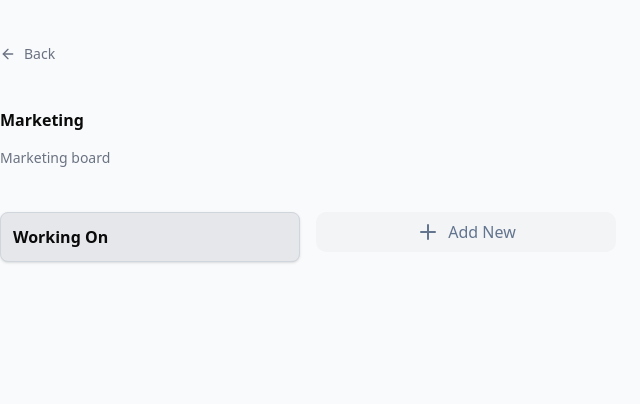
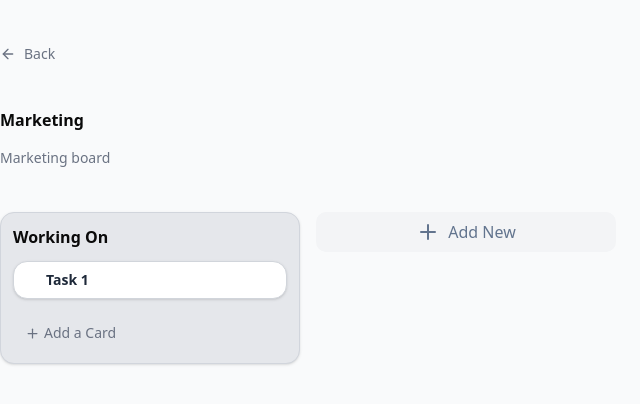
Before and after one commit to Ak-ko/trello-clone-nextjs, a Next.js app: page /board/1 in a window 1280 px wide. Shown: the top 404 px of the page, without its empty margins (0-640 px from the left). Built offline with nearby package versions, Linux system fonts and the light colour scheme.

Commit message:
add-tasks-card

```diff
--- a/src/components/boards/add-droppable-card.tsx
+++ b/src/components/boards/add-droppable-card.tsx
@@ -9,12 +9,6 @@ export default function AddDroppableCard({
     onAdd?: (name: string) => void;
 }) {
     const inputRef = useRef<HTMLInputElement>(null);
-
-    useEffect(() => {
-        if (inputRef?.current) {
-            inputRef.current.focus();
-        }
-    }, [inputRef]);
 
     const handleAdd = () => {
         if (inputRef?.current) {
@@ -47,6 +41,7 @@ export default function AddDroppableCard({
         <div className="shrink-0 max-w-[300px] w-full p-3 bg-gray-200 border border-gray-300 rounded-md shadow-sm">
             <div className="mb-4 border w-full">
                 <input
+                    autoFocus
                     type="text"
                     ref={inputRef}
                     onKeyDown={handleKeyDown}
--- /dev/null
+++ b/src/components/boards/add-task-card-button.tsx
@@ -0,0 +1,78 @@
+import { PlusIcon, XIcon } from "lucide-react";
+import { useRef, useState } from "react";
+
+export default function AddTaskCardButton({
+    onAddNewTaskCard,
+}: {
+    onAddNewTaskCard?: (name: string) => void;
+}) {
+    const [adding, setAdding] = useState(false);
+    const textareaRef = useRef<HTMLTextAreaElement>(null);
+
+    const handleClick = () => {
+        setAdding(true);
+    };
+
+    const handleCancel = () => {
+        setAdding(false);
+    };
+
+    const handleAdd = () => {
+        if (!textareaRef?.current) return;
+
+        if (!textareaRef.current.value.trim()) {
+            textareaRef.current.focus();
+            return;
+        }
+
+        onAddNewTaskCard && onAddNewTaskCard(textareaRef.current.value.trim());
+
+        setAdding(false);
+    };
+
+    const handleKeyDown = (e: React.KeyboardEvent<HTMLTextAreaElement>) => {
+        switch (e.key) {
+            case "Enter":
+                handleAdd();
+                break;
+            case "Escape":
+                handleCancel();
+                break;
+            default:
+                break;
+        }
+    };
+
+    return !adding ? (
+        <button
+            onClick={handleClick}
+            className="cursor-pointer  py-2 px-3 hover:shadow rounded-full text-sm text-gray-500 hover:text-gray-700 hover:bg-gray-300 w-full flex items-center gap-1"
+        >
+            <PlusIcon size={15} />
+            <span>Add a Card</span>
+        </button>
+    ) : (
+        <div>
+            <textarea
+                ref={textareaRef}
+                onKeyDown={handleKeyDown}
+                autoFocus
+                className="border bg-white w-full block my-2 min-h-20 text-start p-2 resize-none rounded-xl"
+                placeholder="Enter task"
+            />
+            <div className="flex items-center gap-2">
+                <button
+                    onClick={handleAdd}
+                    className="px-3 text-sm cursor-pointer hover:bg-blue-300 py-1 bg-blue-500 text-white rounded-full"
+                >
+                    Add Card
+                </button>
+                <XIcon
+                    onClick={handleCancel}
+                    className="border  rounded-full text-slate-500 cursor-pointer hover:shadow px-1"
+                    size={30}
+                />
+            </div>
+        </div>
+    );
+}
--- a/src/components/boards/droppable-card.tsx
+++ b/src/components/boards/droppable-card.tsx
@@ -1,6 +1,10 @@
 "use client";
 
 import React, { useEffect, useRef, useState } from "react";
+import AddTaskCardButton from "./add-task-card-button";
+import TaskCard from "./task-card";
+import { defaultTasks } from "@/data/boards";
+import TaskCardSection from "./task-card-section";
 
 export default function DroppableCard({
     droppableCard,
@@ -15,7 +19,6 @@ export default function DroppableCard({
 
     useEffect(() => {
         if (editing && inputRef.current) {
-            inputRef.current.focus();
             inputRef.current.select();
         }
     }, [editing]);
@@ -57,14 +60,18 @@ export default function DroppableCard({
     };
 
     return (
-        <div className="shrink-0 max-w-[300px] w-full p-3 bg-gray-200 border border-gray-300 rounded-md shadow-sm">
+        <div className="shrink-0 max-w-[300px] w-full p-3 bg-gray-200 border border-gray-300 rounded-xl shadow-sm">
             <div>
                 {!editing ? (
-                    <h1 onClick={handleClick} className="font-bold text-wrap">
+                    <h1
+                        onClick={handleClick}
+                        className="font-bold text-wrap mb-3"
+                    >
                         {droppableCard.name}
                     </h1>
                 ) : (
                     <input
+                        autoFocus
                         className="border w-full"
                         onBlur={handleBlur}
                         onKeyDown={handleKeyDown}
@@ -74,6 +81,8 @@ export default function DroppableCard({
                     />
                 )}
             </div>
+
+            <TaskCardSection />
         </div>
     );
 }
--- /dev/null
+++ b/src/components/boards/task-card-section.tsx
@@ -0,0 +1,31 @@
+import { defaultTasks } from "@/data/boards";
+import React, { useState } from "react";
+
+import TaskCard from "./task-card";
+import AddTaskCardButton from "./add-task-card-button";
+
+export default function TaskCardSection() {
+    const [tasks, setTasks] = useState(defaultTasks);
+
+    const handleAddNewTaskCard = (name: string) => {
+        const newTask = {
+            id: tasks[tasks.length - 1].id + 1,
+            name,
+        };
+        setTasks((prevTasks) => [...prevTasks, newTask]);
+    };
+
+    return (
+        <>
+            <div className="space-y-2">
+                {tasks?.map((task) => (
+                    <TaskCard task={task} key={task.id} />
+                ))}
+            </div>
+
+            <div className="mt-4">
+                <AddTaskCardButton onAddNewTaskCard={handleAddNewTaskCard} />
+            </div>
+        </>
+    );
+}
--- /dev/null
+++ b/src/components/boards/task-card.tsx
@@ -0,0 +1,23 @@
+import React from "react";
+import { Card, CardContent, CardDescription, CardTitle } from "../ui/card";
+
+export default function TaskCard({
+    task,
+}: {
+    task: { id: number; name: string };
+}) {
+    return (
+        <Card className="!p-2 rounded-xl cursor-pointer hover:shadow-lg">
+            <CardTitle hidden />
+            <CardDescription hidden />
+
+            <CardContent>
+                <div>
+                    <h3 className="text-sm font-semibold text-gray-800">
+                        {task.name}
+                    </h3>
+                </div>
+            </CardContent>
+        </Card>
+    );
+}
--- a/src/data/boards.ts
+++ b/src/data/boards.ts
@@ -27,3 +27,5 @@ export const boards = [
 ];
 
 export const defaultDroppableCards = [{ id: 1, name: "Working On" }];
+
+export const defaultTasks = [{ id: 1, name: "Task 1" }];
```
